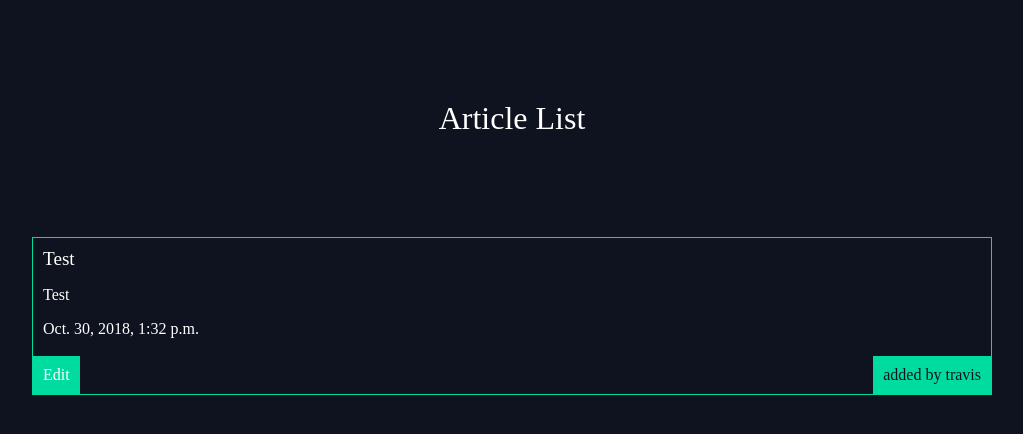
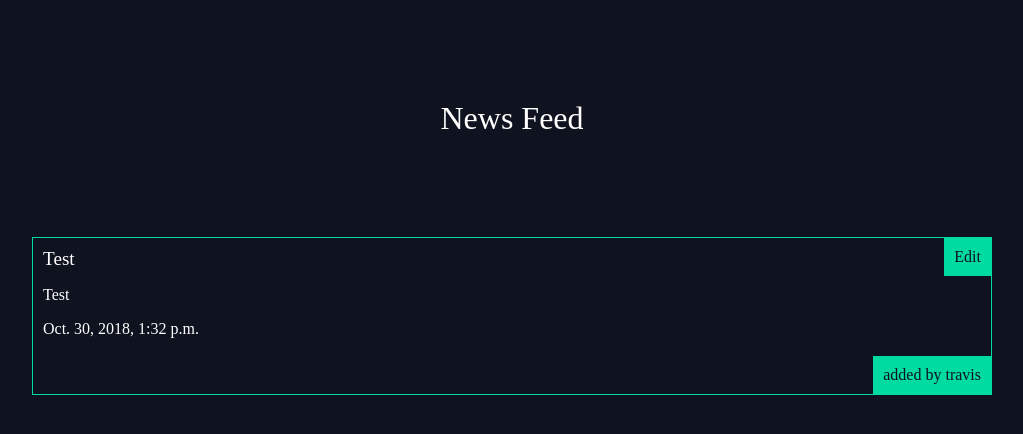
Before and after one commit to tgritter/ecoeatsproject, a Django app: page / in a window 1280 px wide. Shown: the part 100-534 px from the top of the page, without its empty margins (128-1151 px from the left). Run offline with Django 3.2, Linux system fonts and the light colour scheme; a user stored in the database is signed in; data comes from the database, SQL or seed files in the repository; both versions use the stored data as it was after the commit.

Commit message:
Refactored Styles

```diff
--- a/articles/templates/articles/article_create.html
+++ b/articles/templates/articles/article_create.html
@@ -2,7 +2,7 @@
 
 {% block content %}
     <div class="create-article">
-        <h2>Create an Awesome New Article</h2>
+        <h2>Create a New Post</h2>
         <form class="site-form" action="{% url 'articles:create' %}" method="post">
             {% csrf_token %}
             {{ form }}
--- a/articles/templates/articles/article_detail.html
+++ b/articles/templates/articles/article_detail.html
@@ -7,6 +7,7 @@
         <h2>{{ article.title }}</h2>
         <p> {{ article.body }}</p>
         <p> {{ article.date }}</p>
+        <p> added by {{ article.author }}</p>
     </div>
 </div>
 
--- a/articles/templates/articles/article_list.html
+++ b/articles/templates/articles/article_list.html
@@ -1,7 +1,7 @@
 {% extends 'base_layout.html' %}
 
 {% block content %}
-    <h1>Article List</h1>
+    <h1>News Feed</h1>
     <div class="articles">
         {% for article in articles %}
             <div class="article">
@@ -10,7 +10,7 @@
                 <p>{{ article.date }}</p>
                 <p class="author">added by {{ article.author.username }}</p>
                 {% if article.author == user %}
-                    <p class="edit"><a href="{% url 'articles:edit_post' id=article.id %}">Edit</p>
+                    <a href="{% url 'articles:edit_post' id=article.id %}" class="edit">Edit</a>
                 {% endif %}
             </div>
         {% endfor %}
--- a/assets/styles.css
+++ b/assets/styles.css
@@ -66,8 +66,8 @@ nav button{
     padding: 10px;
     background: #00dba0;
     position: absolute;
-    left: 0;
-    bottom: 0;
+    right: 0;
+    top: 0;
     margin: 0;
     color: #0f121f;
 }
--- a/ecoeats/urls.py
+++ b/ecoeats/urls.py
@@ -23,7 +23,7 @@ from articles import views as article_views
 urlpatterns = [
     url(r'^admin/', admin.site.urls),
     url(r'^accounts/', include('accounts.urls')),
-    url(r'^articles/', include('articles.urls')),
+    url(r'^newsfeed/', include('articles.urls')),
     url(r'^about/$', views.about),
     url(r'^$', article_views.article_list, name="home")
 ]
```
Also changed, not shown: db.sqlite3, 1 other file.
